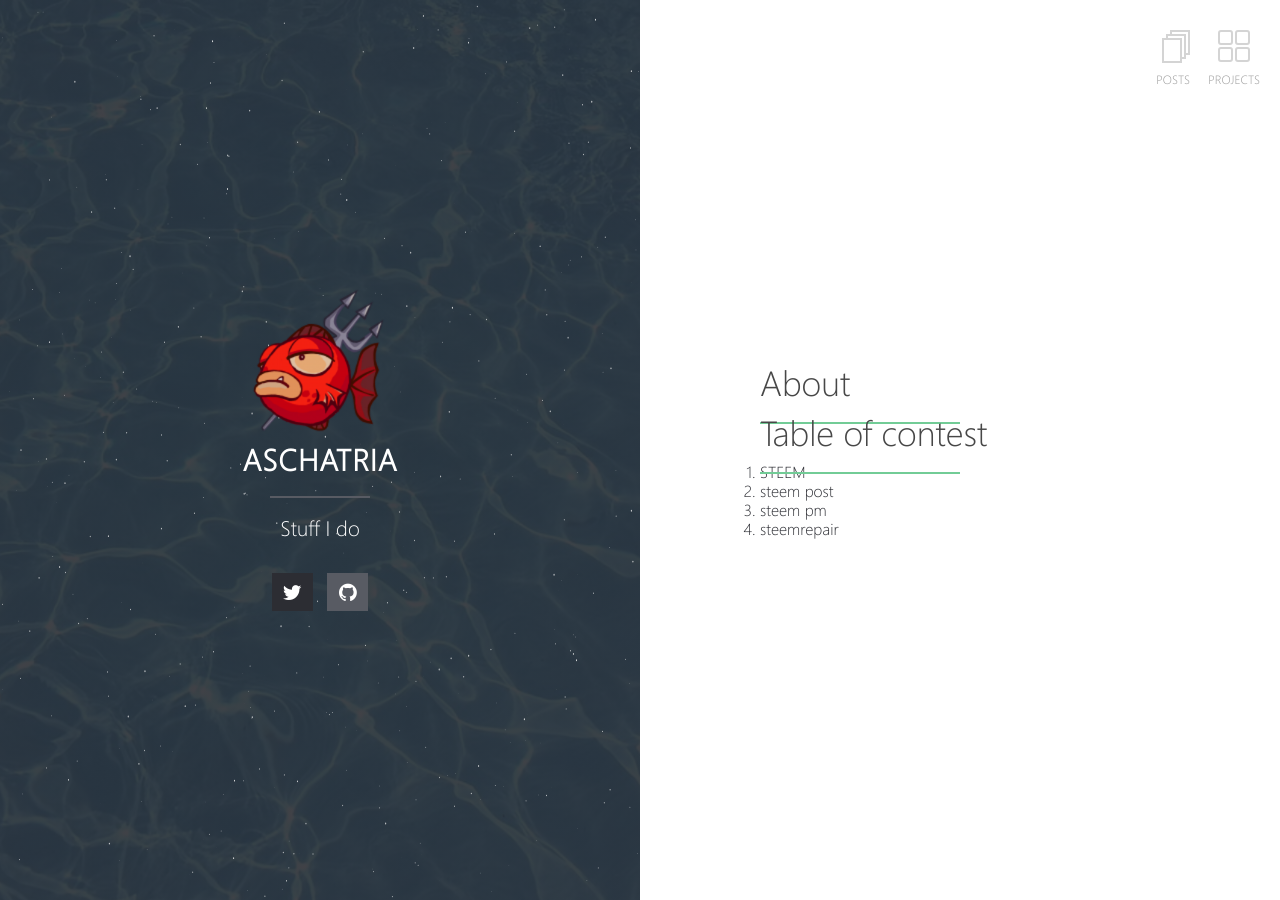
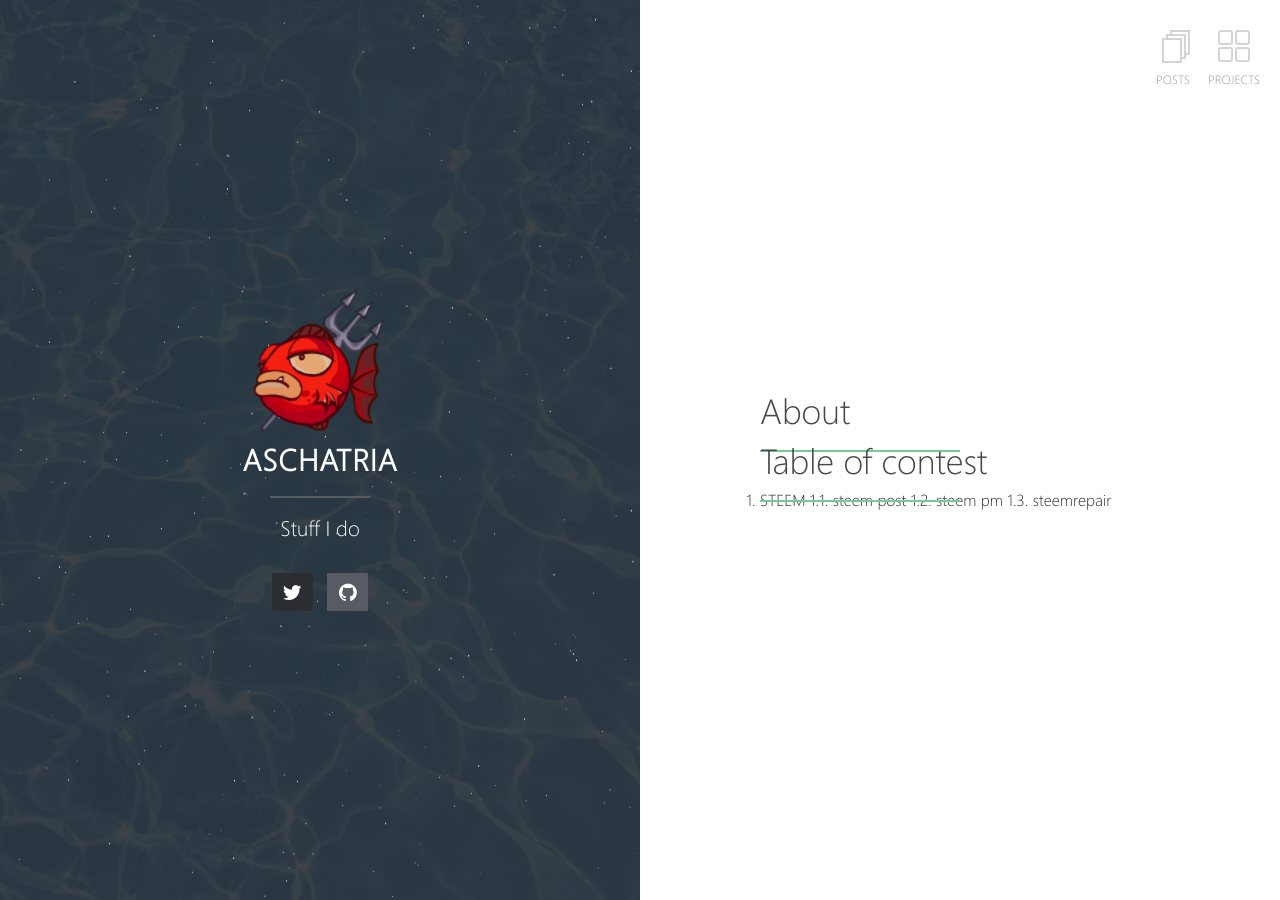
Before and after one commit to monajam/aschatria.github.io, a Jekyll site: the page built from index.md, in a window 1280 px wide. Built offline with Jekyll 4.4.1, drawn with Linux system fonts in a browser that asks for light colours.

Commit message:
Update index.md

```diff
--- a/index.md
+++ b/index.md
@@ -8,6 +8,6 @@ title: aschatria
 ## Table of contest
 
 1. STEEM
- 1. steem post
- 2. steem pm
- 3. steemrepair
+ 1.1. steem post
+ 1.2. steem pm
+ 1.3. steemrepair
```
